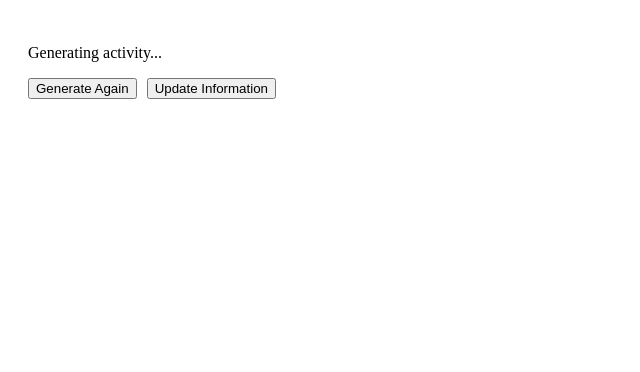
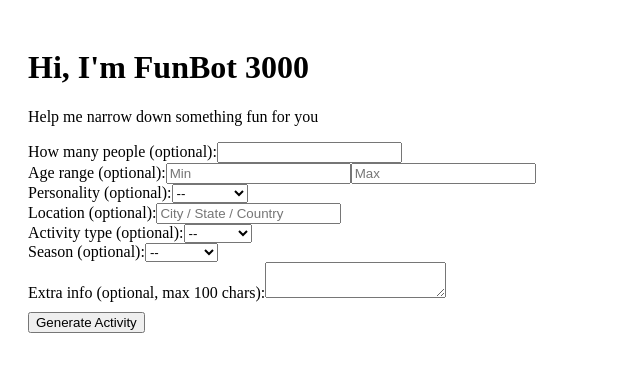
Before and after one commit to christensenandrew455-cell/funbot3000, a Next.js app: page /results in a window 1280 px wide. Shown: the top 372 px of the page, without its empty margins (0-640 px from the left). Built offline with nearby package versions, Linux system fonts and the light colour scheme; no server answers.

Commit message:
Update page.js

```diff
--- a/app/results/page.js
+++ b/app/results/page.js
@@ -1,45 +1,128 @@
-'use client';
-import { useState, useEffect } from 'react';
-import { useSearchParams } from 'next/navigation';
+'use client'; // ✅ THIS IS REQUIRED AT THE TOP
 
-export default function Results() {
-  const searchParams = useSearchParams();
+import { useState, Suspense } from 'react';
+
+export default function Home() {
+  const [formData, setFormData] = useState(null);
+
+  const handleSubmit = (e) => {
+    e.preventDefault();
+    const data = Object.fromEntries(new FormData(e.target).entries());
+    setFormData(data);
+  };
+
+  const handleReset = () => setFormData(null);
+
+  // Results component inside the same file
+  const Results = ({ data }) => {
     const [activity, setActivity] = useState('');
     const [loading, setLoading] = useState(true);
-  const [showFull, setShowFull] = useState(false);
 
-  useEffect(() => {
-    const params = Object.fromEntries([...searchParams.entries()]);
-    fetch('/api/generate', {
+    // Fetch activity on mount
+    React.useEffect(() => {
+      async function fetchActivity() {
+        setLoading(true);
+        const res = await fetch('/api/generate', {
           method: 'POST',
           headers: { 'Content-Type': 'application/json' },
-      body: JSON.stringify(params)
-    })
-      .then(res => res.json())
-      .then(data => {
-        setActivity(data.result || '');
+          body: JSON.stringify(data),
+        });
+        const json = await res.json();
+        setActivity(json.result || 'No activity found.');
         setLoading(false);
-      });
-  }, []);
+      }
+      fetchActivity();
+    }, [data]);
+
+    if (loading) return <p>Generating activity...</p>;
 
     return (
-    <div style={{ padding: '20px' }}>
-      {loading ? (
-        <p>Generating activity...</p>
-      ) : (
-        <div style={{ border: '1px solid #ccc', padding: '10px', marginBottom: '10px' }}>
+      <div style={{ border: '1px solid #ccc', padding: '10px', marginTop: '20px' }}>
         <h2>Fun Activity</h2>
         <p>{activity.split('\n')[0]}</p>
         <details>
           <summary>Full Description</summary>
           <p>{activity}</p>
         </details>
-        </div>
-      )}
-      <button style={{ marginRight: '10px' }} onClick={() => location.reload()}>
+        <button onClick={handleReset} style={{ marginTop: '10px', marginRight: '10px' }}>
+          Update Information
+        </button>
+        <button onClick={() => window.location.reload()} style={{ marginTop: '10px' }}>
           Generate Again
         </button>
-      <button onClick={() => location.href = '/'}>Update Information</button>
+      </div>
+    );
+  };
+
+  return (
+    <div style={{ padding: '20px' }}>
+      <h1>Hi, I'm FunBot 3000</h1>
+      <p>Help me narrow down something fun for you</p>
+
+      {!formData && (
+        <form onSubmit={handleSubmit}>
+          <label>
+            How many people (optional):
+            <input type="number" name="people" />
+          </label>
+          <br />
+          <label>
+            Age range (optional):
+            <input type="number" name="ageMin" placeholder="Min" />
+            <input type="number" name="ageMax" placeholder="Max" />
+          </label>
+          <br />
+          <label>
+            Personality (optional):
+            <select name="personality">
+              <option value="">--</option>
+              <option value="introvert">Introvert</option>
+              <option value="extrovert">Extrovert</option>
+            </select>
+          </label>
+          <br />
+          <label>
+            Location (optional):
+            <input type="text" name="location" placeholder="City / State / Country" />
+          </label>
+          <br />
+          <label>
+            Activity type (optional):
+            <select name="activityType">
+              <option value="">--</option>
+              <option value="inside">Inside</option>
+              <option value="outside">Outside</option>
+              <option value="both">Both</option>
+            </select>
+          </label>
+          <br />
+          <label>
+            Season (optional):
+            <select name="season">
+              <option value="">--</option>
+              <option value="spring">Spring</option>
+              <option value="summer">Summer</option>
+              <option value="fall">Fall</option>
+              <option value="winter">Winter</option>
+            </select>
+          </label>
+          <br />
+          <label>
+            Extra info (optional, max 100 chars):
+            <textarea name="extraInfo" maxLength={100}></textarea>
+          </label>
+          <br />
+          <button type="submit" style={{ marginTop: '10px' }}>
+            Generate Activity
+          </button>
+        </form>
+      )}
+
+      {formData && (
+        <Suspense fallback={<p>Generating activity...</p>}>
+          <Results data={formData} />
+        </Suspense>
+      )}
     </div>
   );
 }
```
Lines whose indentation alone changed are shown as unchanged.
